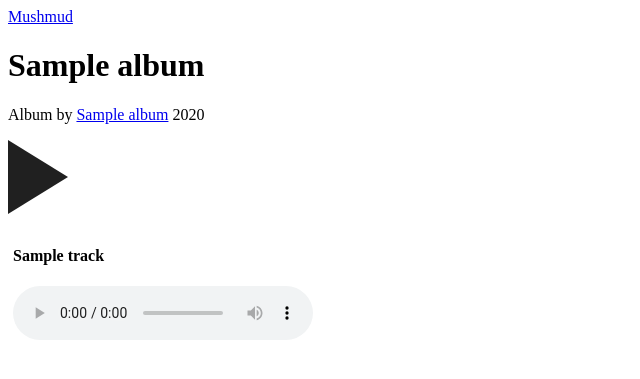
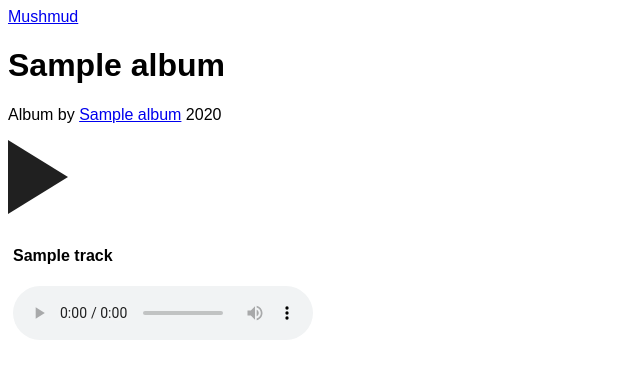
Before and after one commit to davidwmartines/trogs, a Flask app: template trogs_app/templates/album.html in a window 1280 px wide. Shown: the top 379 px of the page, without its empty margins (0-640 px from the left). Run offline with Flask 2, Linux system fonts and the light colour scheme; the template is opened without the code that fills it: most values are stand-ins (such as "Sample title", 1, 10 or a date in 2020).

Commit message:
sans-serif

```diff
--- a/trogs_app/static/site.css
+++ b/trogs_app/static/site.css
@@ -1,3 +1,6 @@
+body {
+  font-family: sans-serif;
+}
 .playpause label {
   display: block;
   box-sizing: border-box;
```
Lines whose indentation alone changed are shown as unchanged.
